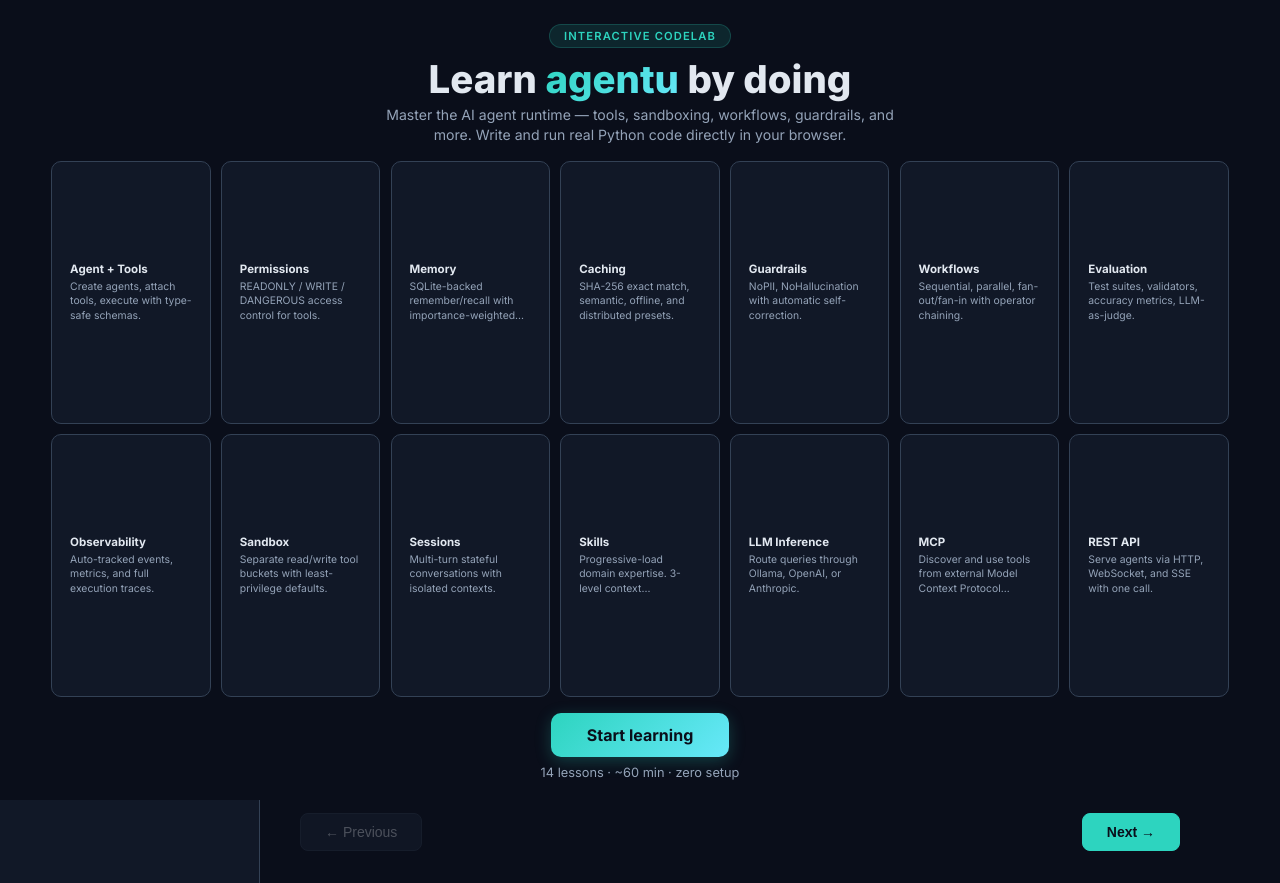
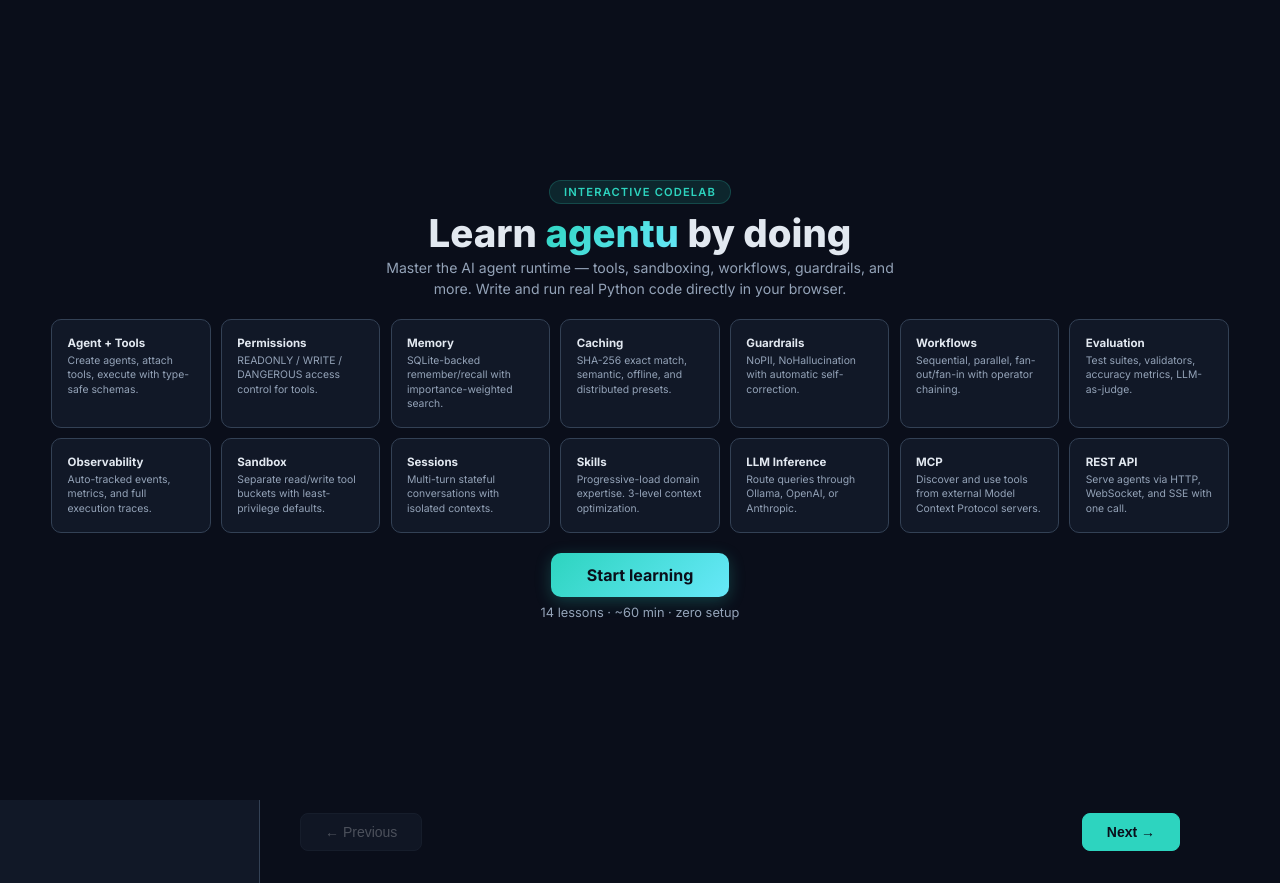
Before and after one commit to hemanth/agentu-codelab, a plain HTML site: page index.html in a window 1280 px wide. Drawn offline with Linux system fonts and the light colour scheme.

Commit message:
fix: auto-height grid cards, vertically centered layout — no more oversized cards

```diff
--- a/style.css
+++ b/style.css
@@ -394,13 +394,14 @@
   overflow: hidden;
   display: flex;
   flex-direction: column;
-  justify-content: space-between;
-  padding: 3vh 4vw 2.5vh;
+  justify-content: center;
+  align-items: center;
+  padding: 3vh 4vw;
   box-sizing: border-box;
+  gap: 2.5vh;
 }
 .landing-header {
   text-align: center;
-  flex: 0 0 auto;
 }
 .landing-badge {
   display: inline-block;
@@ -413,13 +414,13 @@
   text-transform: uppercase;
   letter-spacing: 0.1em;
   border: 1px solid rgba(45, 212, 191, 0.2);
-  margin-bottom: 1.2vh;
+  margin-bottom: 1vh;
 }
 .landing-title {
   font-size: clamp(1.6rem, 3vw, 2.4rem);
   font-weight: 800;
   line-height: 1.1;
-  margin-bottom: 0.6vh;
+  margin-bottom: 0.5vh;
   color: var(--text);
 }
 .gradient-text {
@@ -436,28 +437,21 @@
   line-height: 1.45;
 }
 
-/* --- Feature grid: viewport-locked, never scrolls --- */
+/* --- Feature grid: auto-height, centered --- */
 .feature-grid {
-  flex: 1 1 0;
-  min-height: 0;
+  width: 100%;
+  max-width: 1200px;
   display: grid;
   grid-template-columns: repeat(7, 1fr);
-  grid-template-rows: 1fr 1fr;
-  gap: clamp(6px, 0.8vw, 14px);
-  padding: 2vh 0;
-  align-content: stretch;
+  gap: clamp(8px, 0.8vw, 14px);
 }
 .feature-card {
   background: var(--bg-surface);
   border: 1px solid var(--border);
   border-radius: 10px;
-  padding: clamp(10px, 1.4vw, 22px);
+  padding: clamp(12px, 1.2vw, 20px);
   transition: border-color 0.2s, transform 0.2s, box-shadow 0.2s;
   cursor: pointer;
-  display: flex;
-  flex-direction: column;
-  justify-content: center;
-  overflow: hidden;
 }
 .feature-card:hover {
   border-color: var(--accent);
@@ -465,20 +459,16 @@
   box-shadow: 0 6px 20px rgba(45, 212, 191, 0.1);
 }
 .feature-card h3 {
-  font-size: clamp(0.72rem, 0.9vw, 0.95rem);
+  font-size: clamp(0.72rem, 0.85vw, 0.9rem);
   font-weight: 700;
   color: var(--text);
   margin-bottom: 4px;
   white-space: nowrap;
 }
 .feature-card p {
-  font-size: clamp(0.65rem, 0.75vw, 0.82rem);
+  font-size: clamp(0.65rem, 0.72vw, 0.8rem);
   color: var(--text-muted);
   line-height: 1.4;
-  display: -webkit-box;
-  -webkit-line-clamp: 3;
-  -webkit-box-orient: vertical;
-  overflow: hidden;
 }
 
 /* --- CTA --- */
```
